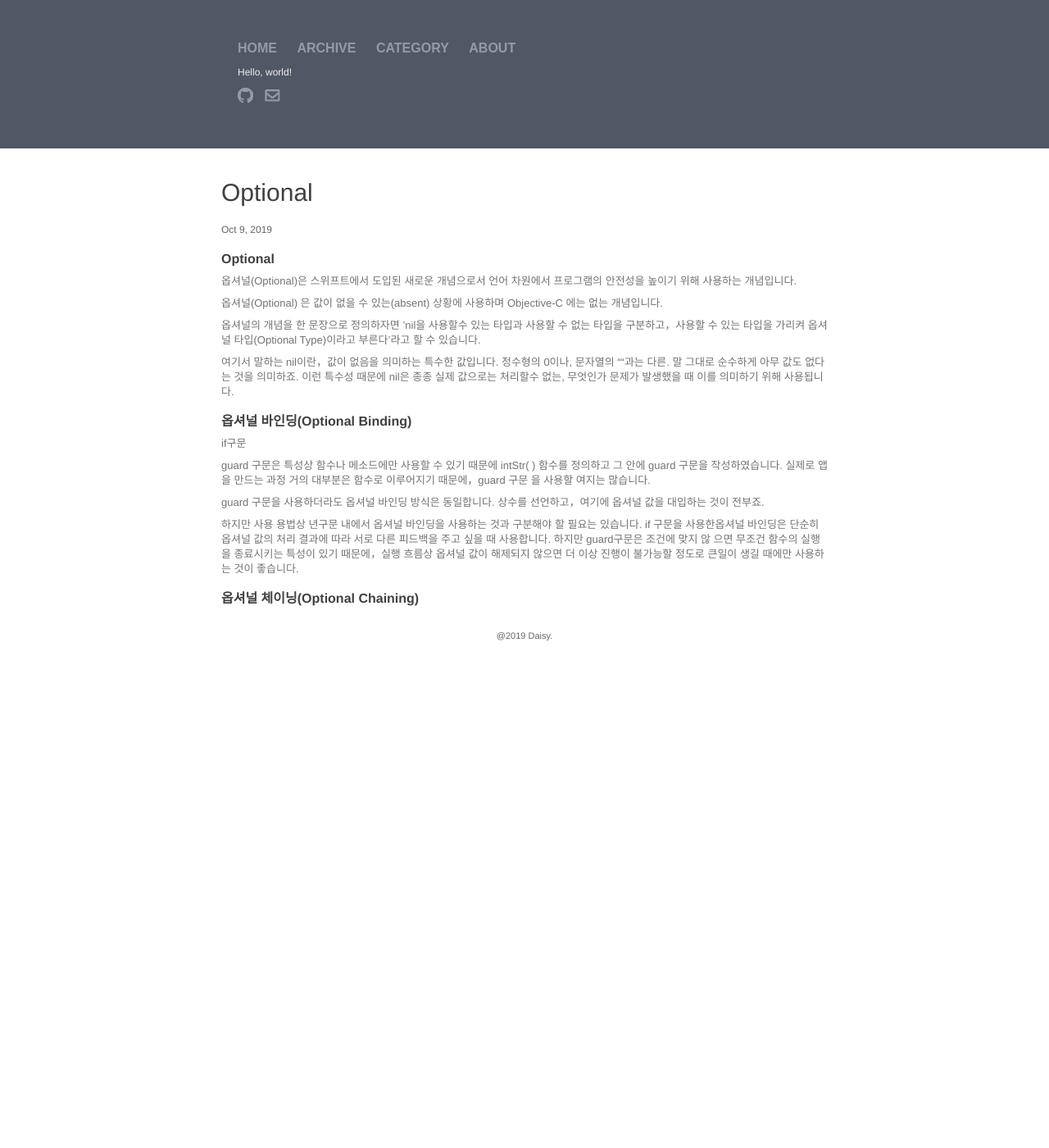
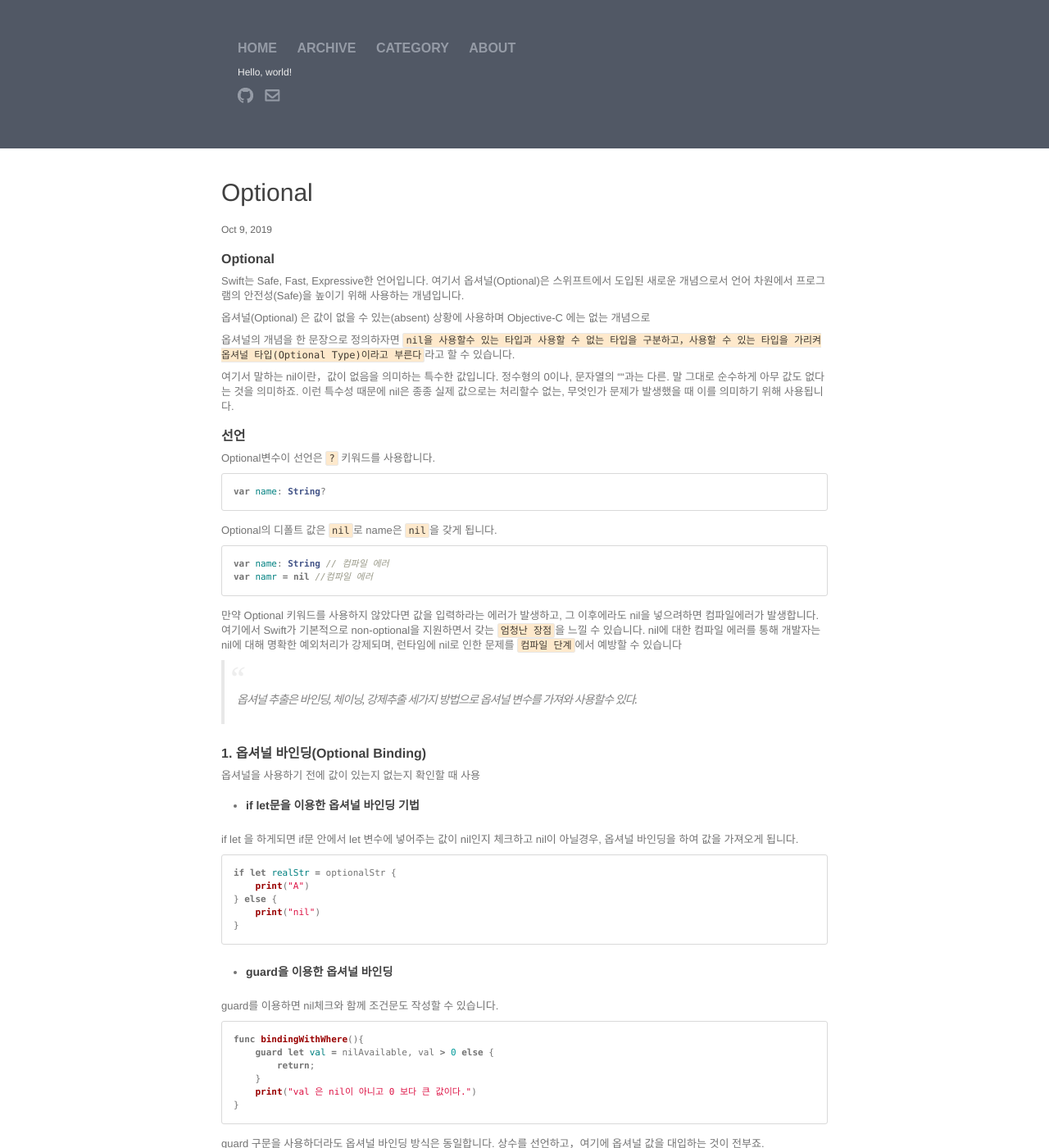
Before and after one commit to JeongAKo/JeongAKo.github.io, a Jekyll site: the page built from _posts/2019-10-09-Optional.markdown, in a window 1280 px wide and 1400 px high. Shown: the whole window at 82% size. Built offline with Jekyll 4.4.1, drawn with Linux system fonts in a browser that asks for light colours; comment, search, counter and statistics services are not loaded; some of the changed text lies outside the part shown.

Commit message:
Add: Optional

```diff
--- a/_posts/2019-10-09-Optional.markdown
+++ b/_posts/2019-10-09-Optional.markdown
@@ -7,30 +7,128 @@ categories: swift
 
 #### Optional
 
-옵셔널(Optional)은 스위프트에서 도입된 새로운 개념으로서 언어 차원에서 프로그램의 안전성을 높이기 위해 사용하는 개념입니다.
+Swift는 Safe, Fast, Expressive한 언어입니다. 여기서 옵셔널(Optional)은 스위프트에서 도입된 새로운 개념으로서 언어 차원에서 프로그램의 안전성(Safe)을 높이기 위해 사용하는 개념입니다.
 
-옵셔널(Optional) 은 값이 없을 수 있는(absent) 상황에 사용하며 Objective-C 에는 없는 개념입니다.
+옵셔널(Optional) 은 값이 없을 수 있는(absent) 상황에 사용하며 Objective-C 에는 없는 개념으로
 
-옵셔널의 개념을 한 문장으로 정의하자면 ’nil을 사용할수 있는 타입과 사용할 수 없는 타입을 구분하고，사용할 수 있는 타입을 가리켜 옵셔널 타입(Optional Type)이라고 부른다’라고 할 수 있습니다.
+옵셔널의 개념을 한 문장으로 정의하자면 `nil을 사용할수 있는 타입과 사용할 수 없는 타입을 구분하고，사용할 수 있는 타입을 가리켜 옵셔널 타입(Optional Type)이라고 부른다`라고 할 수 있습니다.
 
 여기서 말하는 nil이란，값이 없음을 의미하는 특수한 값입니다. 정수형의 0이나, 문자열의 ""과는 다른. 말 그대로 순수하게 아무 값도 없다는 것을 의미하죠. 이런 특수성 때문에 nil은 종종 실제 값으로는 처리할수 없는, 무엇인가 문제가 발생했을 때 이를 의미하기 위해 사용됩니다.
 
 
 
-#### 옵셔널 바인딩(Optional Binding)
+#### 선언
+
+Optional변수이 선언은 `?` 키워드를 사용합니다.
+
+~~~swift
+var name: String?
+~~~
+
+Optional의 디폴트 값은 `nil`로 name은 `nil`을 갖게 됩니다.
+
+~~~swift
+var name: String // 컴파일 에러
+var namr = nil //컴파일 에러
+~~~
+
+만약 Optional 키워드를 사용하지 않았다면 값을 입력하라는 에러가 발생하고, 그 이후에라도 nil을 넣으려하면 컴파일에러가 발생합니다.
+여기에서 Swift가 기본적으로 non-optional을 지원하면서 갖는 `엄청난 장점`을 느낄 수 있습니다.
+nil에 대한 컴파일 에러를 통해 개발자는 nil에 대해 명확한 예외처리가 강제되며, 런타임에 nil로 인한 문제를 `컴파일 단계`에서 예방할 수 있습니다
 
 
 
-if구문
+> 옵셔널 추출은 바인딩, 체이닝, 강제추출 세가지 방법으로 옵셔널 변수를 가져와 사용할수 있다.
 
-guard 구문은 특성상 함수나 메소드에만 사용할 수 있기 때문에 intStr( ) 함수를 정의하고 그 안에 guard 구문을 작성하였습니다. 실제로 앱을 만드는 과정 거의 대부분은 함수로 이루어지기 때문에，guard 구문 을 사용할 여지는 많습니다.
+
+
+#### 1. 옵셔널 바인딩(Optional Binding)
+
+옵셔널을 사용하기 전에 값이 있는지 없는지 확인할 때 사용
+
+
+
+- ##### if let문을 이용한 옵셔널 바인딩 기법
+
+if let 을 하게되면 if문 안에서 let 변수에 넣어주는 값이 nil인지 체크하고 nil이 아닐경우, 옵셔널 바인딩을 하여 값을 가져오게 됩니다.
+
+~~~swift
+if let realStr = optionalStr {
+    print("A")
+} else {
+    print("nil")
+}
+~~~
+
+
+
+- ##### guard을 이용한 옵셔널 바인딩
+
+guard를 이용하면 nil체크와 함께 조건문도 작성할 수 있습니다.
+
+~~~swift
+func bindingWithWhere(){
+    guard let val = nilAvailable, val > 0 else {
+        return;
+    }
+    print("val 은 nil이 아니고 0 보다 큰 값이다.")
+}
+~~~
 
 guard 구문을 사용하더라도 옵셔널 바인딩 방식은 동일합니다. 상수를 선언하고，여기에 옵셔널 값을 대입하는 것이 전부죠.
 
-하지만 사용 용법상 년구문 내에서 옵셔널 바인딩을 사용하는 것과  구분해야 할 필요는 있습니다. if 구문을 사용한옵셔널 바인딩은 단순히 옵셔널 값의 처리 결과에 따라 서로 다른 피드백을 주고 싶을 때 사용합니다. 하지만 guard구문은 조건에 맞지 않
-으면 무조건 함수의 실행을 종료시키는 특성이 있기 때문에，실행 흐름상 옵셔널 값이 해제되지
-않으면 더 이상 진행이 불가능할 정도로 큰일이 생길 때에만 사용하는 것이 좋습니다.
+하지만 사용 용법상 구문 내에서 옵셔널 바인딩을 사용하는 것과  구분해야 할 필요는 있습니다. if 구문을 사용한 옵셔널 바인딩은 단순히 옵셔널 값의 처리 결과에 따라 서로 다른 피드백을 주고 싶을 때 사용합니다. 하지만 guard구문은 조건에 맞지 않으면 무조건 함수의 실행을 종료시키는 특성(`early exit`)이 있기 때문에，실행 흐름상 옵셔널 값이 해제되지 않으면 더 이상 진행이 불가능할 정도로 큰일이 생길 때에만 사용하는 것이 좋습니다.
 
 
 
-#### 옵셔널 체이닝(Optional Chaining)
+#### 2. 옵셔널 체이닝(Optional Chaining)
+
+ 하위 프로퍼티에 Optional 값이 있는지 연속적으로 확인하면서 중간에 하나라도 nil이 발견된다면 nil을 반환.
+
+~~~swift
+var display: UILabel?
+
+if let label = display {
+    if let text = label.text {
+        let x = tex.hashValue
+    }
+}
+
+//옵셔널 체이닝을 사용하면 한줄로 줄일수 있다.
+
+if let value = display?.text?.hashValue
+
+~~~
+
+
+
+#### 3. 옵셔널 강제추출(Forced Unwrapping)
+
+사용하려는 옵셔널 변수가 nil값이 아니라고 '확신'할 때 사용한다.
+
+nil값이 아닌 것을 확신한다면 굳이 "값이 있나요? nil인가요?"라고 물어볼 필요가 없다는 것이다.
+
+~~~swift
+
+~~~
+
+
+
+위 코드 처럼 확신한다면 !를 옵셔널 변수 뒤에 사용하여 강제로 넣을 수 있다.
+
+이는 문법적으로 문제가 없기 때문에 컴파일러는 에러를 뱉지 않고, 만약 value값이 nil일 경우 런타임 에러가 발생하게 된다. 따라서 '확신'이 있을때만 사용해야 한다.
+
+
+
+#### 옵셔널 디폴팅
+
+옵셔널이 nil 이면 기본값을 설정해주는 구문으로
+
+?? 연산자 이후의 값 사용하게 됩니다.
+
+~~~swift
+var selectedColor : String?
+var colorName = selectedColor ?? "Red
+~~~
+
+위와 같이 구성이 된 경우 selectedColor 값을 가져오게 되는데, 만약 nil이면 ?? 뒤에 있는 "Red"을 가져오게됩니다.
```
